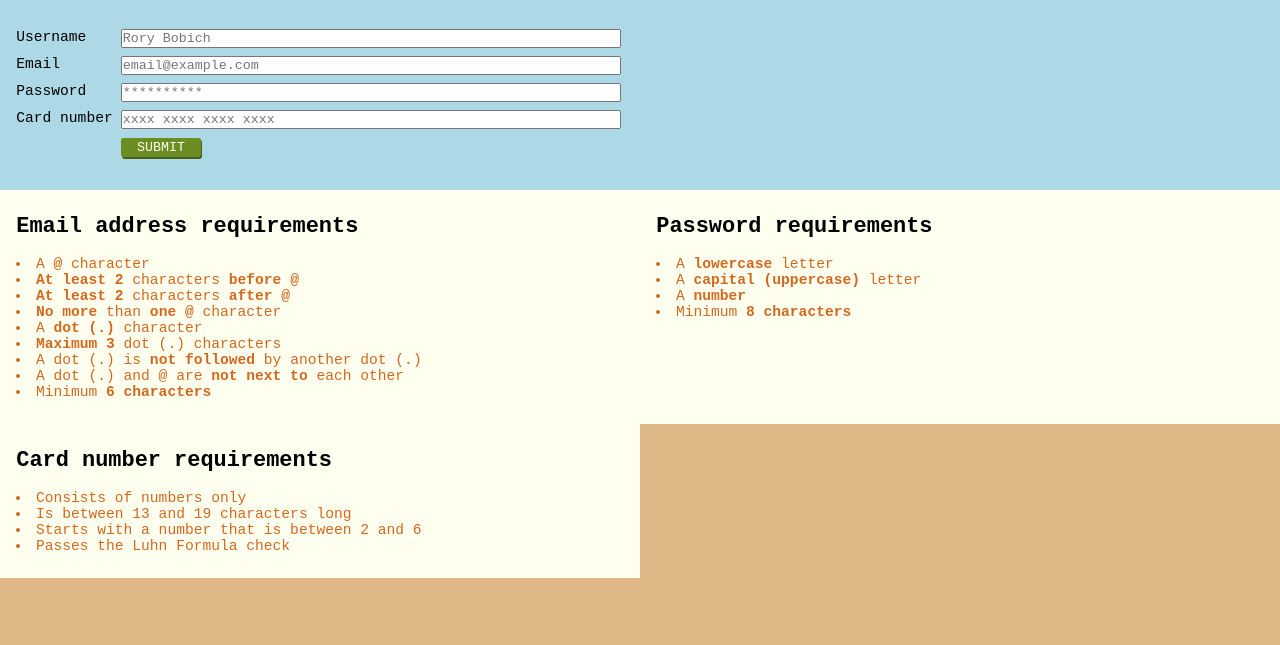
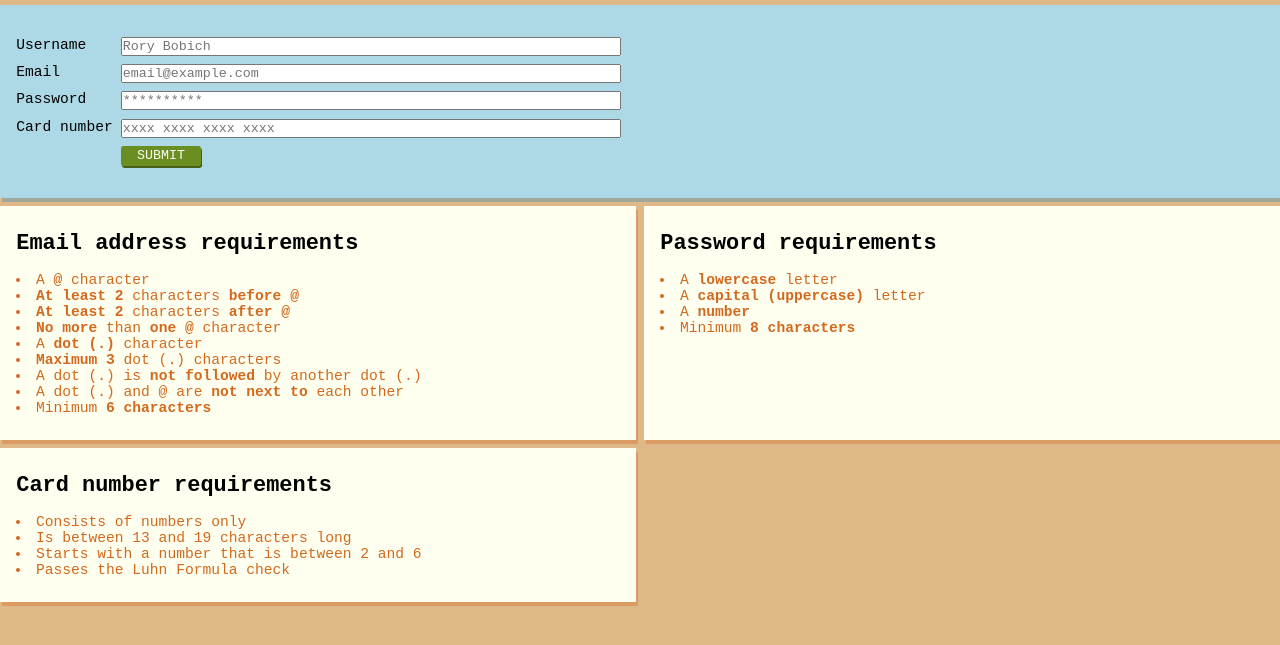
Before and after one commit to olhanotolga/form-validator, a plain HTML site: page index.html in a window 1280 px wide. Shown: the part 69-714 px from the top of the page. Drawn offline with Linux system fonts and the light colour scheme.

Commit message:
add box shadows to page sections

```diff
--- a/index.html
+++ b/index.html
@@ -26,7 +26,7 @@
 
 		<button type="submit" id="submitButton" disabled>Submit</button>
 	</form>
-	<section>
+	<section class="all-valid">
 		<h2>Email address requirements</h2>
 		<ul id="email-validation">
 			<li id="commat-char" class="invalid">A <b>&commat;</b> character</li>
--- a/main.js
+++ b/main.js
@@ -20,7 +20,6 @@ let isPasswordValid = false;
 let isCardValid = false;
 
 // VALIDATE PASSWORD
-
 password.onkeyup = function validatePassword() {
     console.log("letter typed: ", password.value);
 
--- a/style.css
+++ b/style.css
@@ -14,6 +14,7 @@ body {
 	font-size: 1.8rem;
 	display: grid;
 	grid-template-columns: repeat(2, 1fr);
+	gap: 1rem;
 }
 
 /* LAYOUT & STYLES */
@@ -28,6 +29,7 @@ form {
 	display: grid;
 	grid-template: repeat(4, 1fr) / auto 1fr;
 	gap: 1rem;
+	box-shadow: 2px 4px 0px #699bab85;
 }
 
 button {
@@ -48,6 +50,7 @@ section {
 	grid-column: span 2;
 	background-color: ivory;
 	padding: 2rem;
+	box-shadow: 2px 4px 0px #d2691e59;
 }
 h2 {
 	padding: 1rem 0;
```
